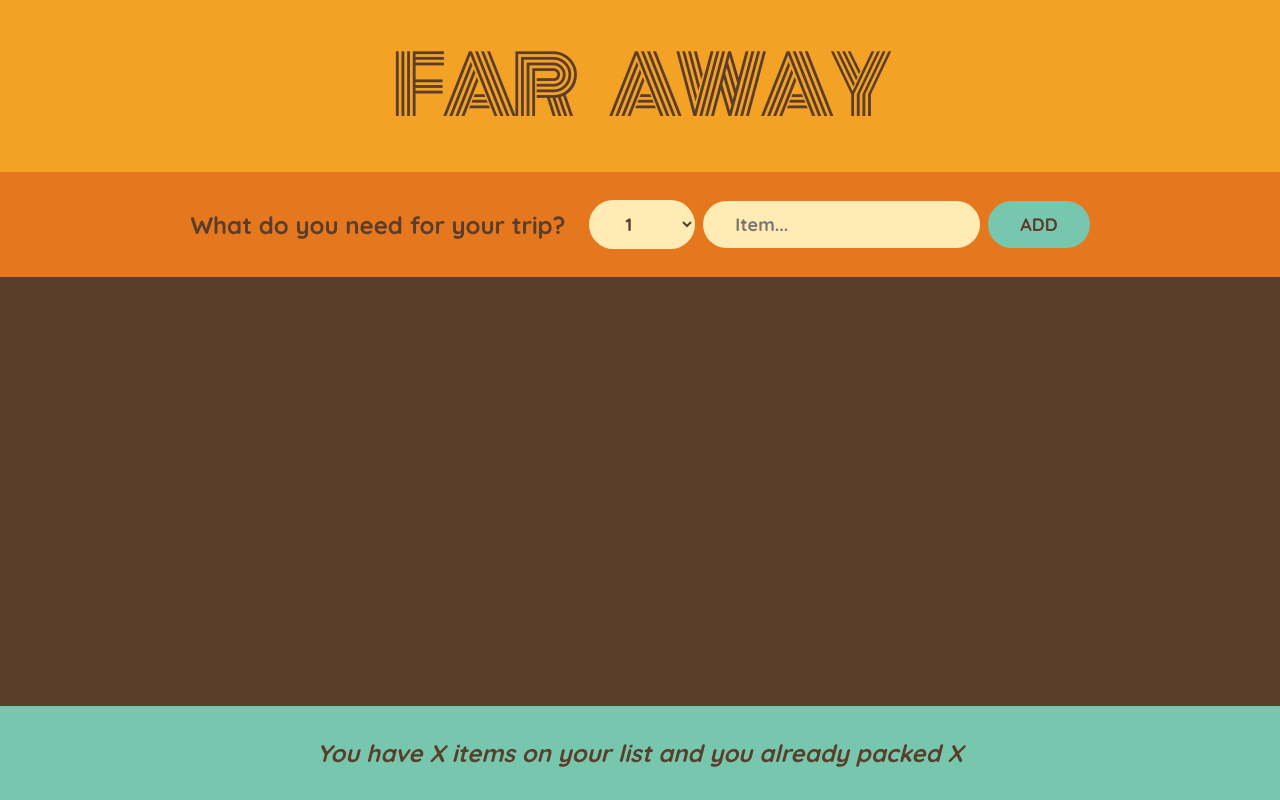
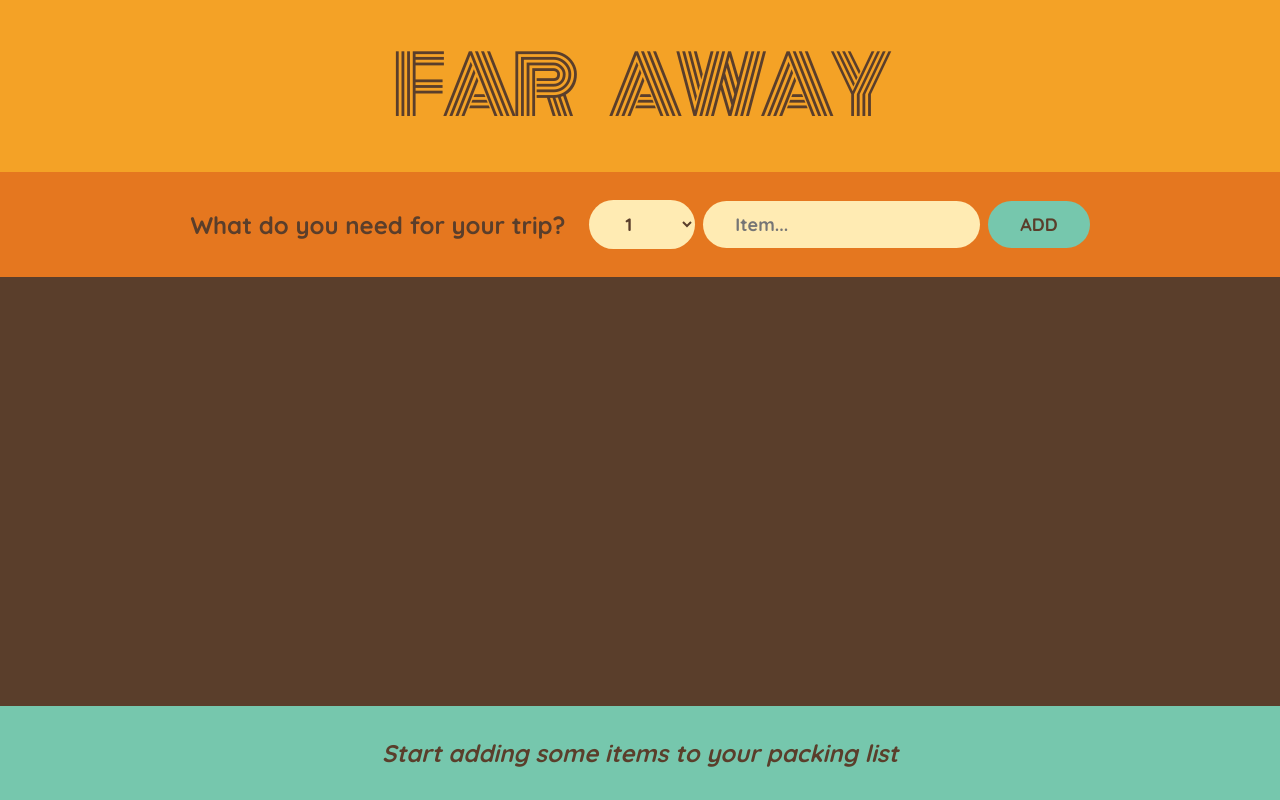
Before and after one commit to marwan-elabhar/travel-list, a React (Create React App) app: page / in a window 1280 px wide. Built offline with nearby package versions, Linux system fonts and the light colour scheme.

Commit message:
modify Stats function

```diff
--- a/src/App.js
+++ b/src/App.js
@@ -20,7 +20,7 @@ export default function App() {
       <Logo />
       <Form onAddItems={handleAddItems} />
       <PackingList items={items} onDeleteItem={handleDeleteItem} onToggleItem={handleToggleItem} />
-      <Stats />
+      <Stats  items={items}/>
     </div>
   )
 }
@@ -90,10 +90,14 @@ function Item({ item, onDeleteItem, onToggleItem }) {
   )
 }
 
-function Stats() {
+function Stats({items}) {
+  if(!items.length) return <p className="stats"><em>Start adding some items to your packing list</em></p>
+  const numPacked = items.filter(item => item.packed).length
+  const percentage = Math.round((items.length /numPacked) * 100)
+
   return (
     <footer className="stats">
-      <em>You have X items on your list and you already packed X</em>
+      <em>{percentage === 100 ? 'You got everything! Ready to go' : `You have ${items.length} items on your list and you already packed ${numPacked}`} </em>
     </footer>
   )
 
```
